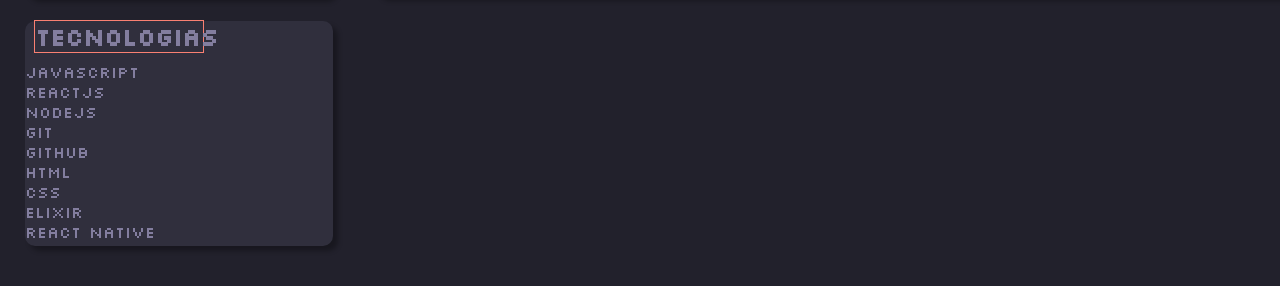
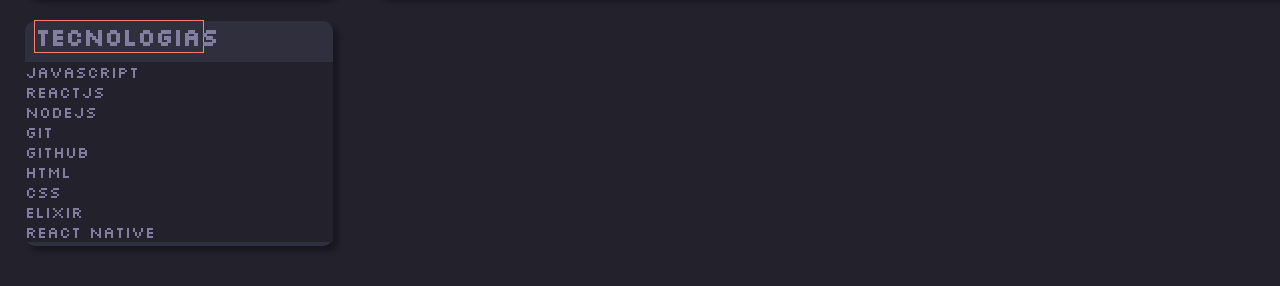
Before and after one commit to Ylanvsilva/Portfolio-Rocketseat, a plain HTML site: page index.html in a window 1280 px wide. Shown: the part 578-864 px from the top of the page. Drawn offline with Linux system fonts and the light colour scheme; files whose address does not match are found by name; a web font is replaced by a local one.

Commit message:
:computer: Commitando resumos

```diff
--- a/style.css
+++ b/style.css
@@ -214,5 +214,5 @@
 }
 
 .name {
-
+    background-color: #22212C;
 }
```
